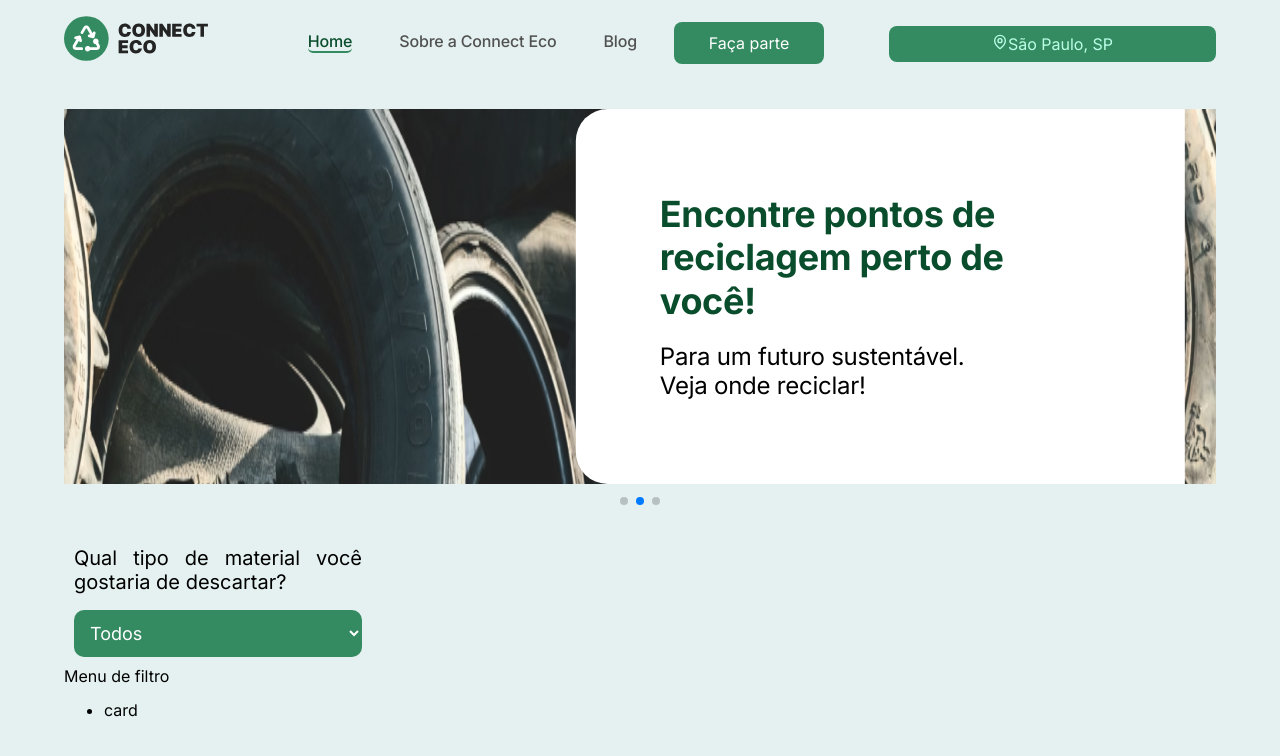
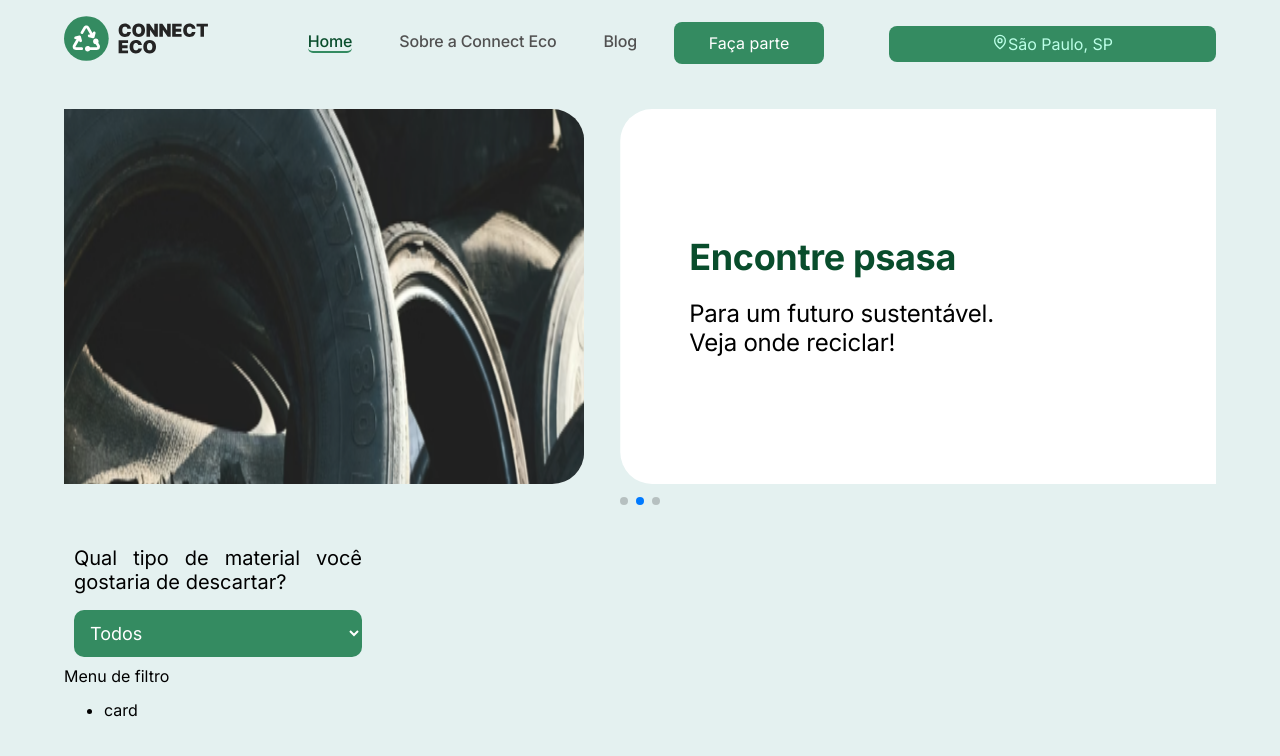
Before and after one commit to Connect-Eco/connecteco, a Next.js app: page / in a window 1280 px wide. Shown: the top 756 px of the page. Built offline with nearby package versions, Linux system fonts and the light colour scheme.

Commit message:
add refactor banner components

```diff
--- a/src/app/(home)/components/banner/Banner.jsx
+++ b/src/app/(home)/components/banner/Banner.jsx
@@ -13,9 +13,11 @@ import "swiper/css/autoplay";
 
 // import required modules
 import { Autoplay, Pagination } from "swiper/modules";
-import Image from "next/image";
 
-export function Banner() {
+import BannerTexts from "./BannerTexts";
+import BannerImage from "./BannerImage";
+
+export function Banner({bannerInfo}) {
   return (
     <>
       <Swiper
@@ -26,59 +28,30 @@ export function Banner() {
           disableOnInteraction: false,
         }}
         speed={1500}
+        spaceBetween={100}
         className="mySwiper"
       >
-        <SwiperSlide>
+        {bannerInfo.map((banner) => {
+          return (
+            <SwiperSlide className="banner__slide" key={banner.id}>
               <div className="banner">
-          <div className="banner__texts">
-              <h2 className="banner__texts_title">Encontre pontos de reciclagem perto de você!</h2>
-              <h3 className="banner__texts_description">Para um futuro sustentável. Veja onde reciclar!</h3>
-            </div>
+                <BannerTexts
+                  title={banner.texts.title}
+                  description={banner.texts.description}
+                />
                 <div className="banner__image">
-              <Image
-                src="/BannerOne.png"
-                alt="Peneus para reciclar"
-                width={607}
-                height={811}
-                className="banner__image_object-contain"
+                  <BannerImage
+                    src={banner.image.src}
+                    alt={banner.image.alt}
+                    width={banner.image.width}
+                    height={banner.image.height}
+                    className={banner.image.className}
                   />
                 </div>
               </div>
             </SwiperSlide>
-        <SwiperSlide>
-          <div className="banner">
-            <div className="banner__texts">
-              <h2 className="banner__texts_title">Encontre pontos de reciclagem perto de você!</h2>
-              <h3 className="banner__texts_description">Para um futuro sustentável. Veja onde reciclar!</h3>
-            </div>
-            <div className="banner__image">
-              <Image
-                src="/BannerOne.png"
-                alt="Peneus para reciclar"
-                width={607}
-                height={811}
-                className="banner__image_object-contain"
-              />
-            </div>
-          </div>
-        </SwiperSlide>
-        <SwiperSlide>
-          <div className="banner">
-            <div className="banner__texts">
-              <h2 className="banner__texts_title">Encontre pontos de reciclagem perto de você!</h2>
-              <h3 className="banner__texts_description">Para um futuro sustentável. Veja onde reciclar!</h3>
-            </div>
-            <div className="banner__image">
-              <Image
-                src="/BannerOne.png"
-                alt="Peneus para reciclar"
-                width={607}
-                height={811}
-                className="banner__image_object-contain"
-              />
-            </div>
-          </div>
-        </SwiperSlide>
+          );
+        })}
       </Swiper>
     </>
   );
--- /dev/null
+++ b/src/app/(home)/components/banner/BannerImage.jsx
@@ -0,0 +1,13 @@
+import Image from "next/image";
+
+export default function BannerImage({ src, alt, width, height, className }) {
+  return (
+    <Image
+      src={src}
+      alt={alt}
+      width={width}
+      height={height}
+      className={className}
+    />
+  );
+}
--- /dev/null
+++ b/src/app/(home)/components/banner/BannerTexts.jsx
@@ -0,0 +1,8 @@
+export default function BannerTexts({ title, description }) {
+  return (
+    <div className="banner__texts">
+      <h2 className="banner__texts_title">{title}</h2>
+      <h3 className="banner__texts_description">{description}</h3>
+    </div>
+  );
+}
--- a/src/app/(home)/components/banner/banner.css
+++ b/src/app/(home)/components/banner/banner.css
@@ -4,7 +4,7 @@
   justify-content: space-between;
   width: 1216px;
   height: 375px;
-  gap: 0px;
+  gap: 30px;
   border-radius: 32px;
   opacity: 0px;
   background: #ffffff;
--- a/src/app/(home)/page.js
+++ b/src/app/(home)/page.js
@@ -3,11 +3,12 @@ import { ButtonsMaterials } from "@/components/buttonMaterials/ButtonsMaterials"
 import { CardsList } from "./components/CardsList";
 import { Banner } from "./components/banner/Banner";
 
+import bannerInfo from "@/constants/bannerInfo";
 export default function Home() {
   return (
     <>
-      <Banner />
-      <ButtonsMaterials />
+      <Banner bannerInfo={bannerInfo} />
+      <ButtonsMaterials  />
       <CardsList />
     </>
   );
--- /dev/null
+++ b/src/constants/bannerInfo.js
@@ -0,0 +1,46 @@
+const bannerInfo = [
+  {
+    texts: {
+      title: "sdasdsdsad",
+      description: "Para um futuro sustentável. Veja onde reciclar!"
+    },
+    id: 1,
+    image: {
+      src: "/BannerOne.png",
+      alt: "Peneus para reciclar",
+      width: 607,
+      height: 811,
+      className: "banner__image_object-contain"
+    }
+  },
+  {
+    texts: {
+      title: "Encontre psasa",
+      description: "Para um futuro sustentável. Veja onde reciclar!"
+    },
+    id: 2,
+    image: {
+      src: "/BannerOne.png",
+      alt: "Peneus para reciclar",
+      width: 607,
+      height: 811,
+      className: "banner__image_object-contain"
+    }
+  },
+  {
+    texts: {
+      title: "Encontre pontos de reciclagem perto de você!",
+      description: "Para um futuro sustentável. Veja onde reciclar!"
+    },
+    id: 3,
+    image: {
+      src: "/BannerOne.png",
+      alt: "Peneus para reciclar",
+      width: 607,
+      height: 811,
+      className: "banner__image_object-contain"
+    }
+  }
+];
+
+export default bannerInfo;
```
Also changed, not shown: src/components/header/header.css (+3 -4 lines). Lines whose indentation alone changed are shown as unchanged.
